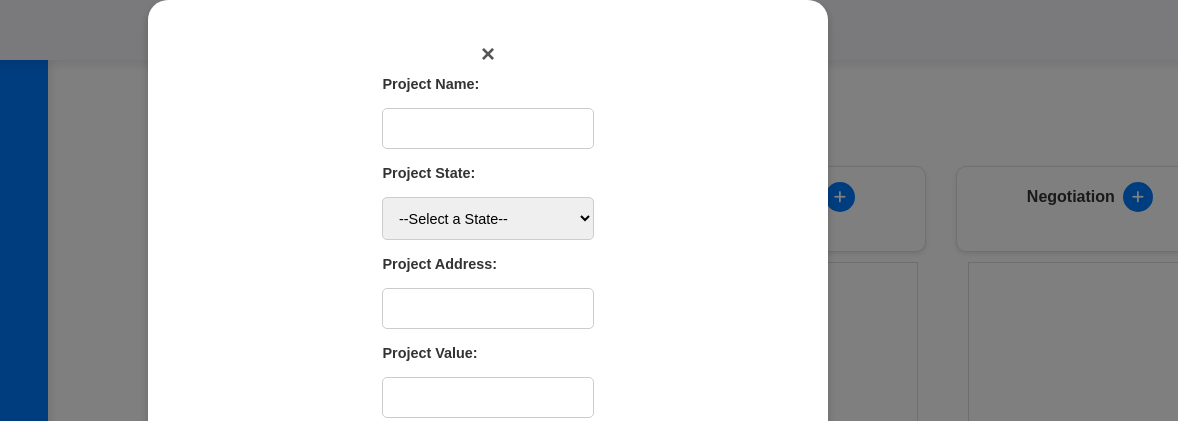
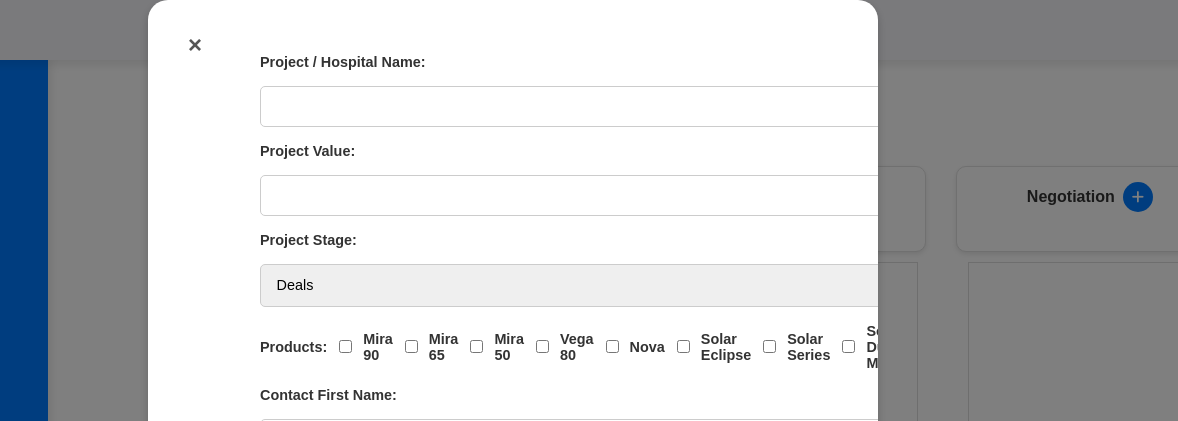
Before and after one commit to ItsAhmad/AmicoCRM, a plain HTML site: page frontend/pipeline.html in a window 1280 px wide. Both pictures are taken after a click on the button 394 px from the left and 197 px from the top of the page. Shown: the top 421 px of the page, 102-1280 px from the left. Drawn offline with Linux system fonts and the light colour scheme.

Commit message:
styling changes to ADD Deal modal

```diff
--- a/frontend/pipeline.html
+++ b/frontend/pipeline.html
@@ -214,71 +214,14 @@
   </div>
 </div>
 
-<!-- Modal to view deal -->
+<!-- Modal to ADD DEAL -->
+<!--if deal moves to quoted, then add deal value -->
 <div id="projectModal" class="modal">
   <div class="modal-content">
     <span class="close-button">&times;</span>
     <form id="projectForm">
-      <label for="projectName">Project Name:</label>
+      <label for="projectName">Project / Hospital Name:</label>
       <input type="text" id="projectName" name="projectName" required>
-
-      <label for="projectState">Project State:</label>
-      <select id="projectState" name="projectState" required>
-        <option value="">--Select a State--</option>
-        <option value="Alabama">Alabama</option>
-        <option value="Alaska">Alaska</option>
-        <option value="Arizona">Arizona</option>
-        <option value="Arkansas">Arkansas</option>
-        <option value="California">California</option>
-        <option value="Colorado">Colorado</option>
-        <option value="Connecticut">Connecticut</option>
-        <option value="Delaware">Delaware</option>
-        <option value="Florida">Florida</option>
-        <option value="Georgia">Georgia</option>
-        <option value="Hawaii">Hawaii</option>
-        <option value="Idaho">Idaho</option>
-        <option value="Illinois">Illinois</option>
-        <option value="Indiana">Indiana</option>
-        <option value="Iowa">Iowa</option>
-        <option value="Kansas">Kansas</option>
-        <option value="Kentucky">Kentucky</option>
-        <option value="Louisiana">Louisiana</option>
-        <option value="Maine">Maine</option>
-        <option value="Maryland">Maryland</option>
-        <option value="Massachusetts">Massachusetts</option>
-        <option value="Michigan">Michigan</option>
-        <option value="Minnesota">Minnesota</option>
-        <option value="Mississippi">Mississippi</option>
-        <option value="Missouri">Missouri</option>
-        <option value="Montana">Montana</option>
-        <option value="Nebraska">Nebraska</option>
-        <option value="Nevada">Nevada</option>
-        <option value="New Hampshire">New Hampshire</option>
-        <option value="New Jersey">New Jersey</option>
-        <option value="New Mexico">New Mexico</option>
-        <option value="New York">New York</option>
-        <option value="North Carolina">North Carolina</option>
-        <option value="North Dakota">North Dakota</option>
-        <option value="Ohio">Ohio</option>
-        <option value="Oklahoma">Oklahoma</option>
-        <option value="Oregon">Oregon</option>
-        <option value="Pennsylvania">Pennsylvania</option>
-        <option value="Rhode Island">Rhode Island</option>
-        <option value="South Carolina">South Carolina</option>
-        <option value="South Dakota">South Dakota</option>
-        <option value="Tennessee">Tennessee</option>
-        <option value="Texas">Texas</option>
-        <option value="Utah">Utah</option>
-        <option value="Vermont">Vermont</option>
-        <option value="Virginia">Virginia</option>
-        <option value="Washington">Washington</option>
-        <option value="West Virginia">West Virginia</option>
-        <option value="Wisconsin">Wisconsin</option>
-        <option value="Wyoming">Wyoming</option>
-      </select>
-
-      <label for="projectAddress">Project Address:</label>
-      <input type="text" id="projectAddress" name="projectAddress" required>
 
       <label for="projectValue">Project Value:</label>
       <input type="number" id="projectValue" name="projectValue" required>
@@ -293,7 +236,7 @@
         <option value="closedwon">Closed Won</option>
         <option value="closedlost">Closed Lost</option>
       </select>
-
+      <div class="PRODUCT-CHECKLIST">
       <label>Products:</label>
       <div>
         <input type="checkbox" id="Mira90" name="products" value="Mira 90">
@@ -371,7 +314,7 @@
         <input type="checkbox" id="CUSTOM" name="products" value="CUSTOM">
         <label for="CUSTOM">CUSTOM</label>
       </div>
-      <!-- Add more products here -->
+    </div>
 
       <label for="contactFirstName">Contact First Name:</label>
       <input type="text" id="contactFirstName" name="contactFirstName" required>
--- a/frontend/styles.css
+++ b/frontend/styles.css
@@ -87,12 +87,10 @@
 
 /* Modal Content */
 .modal-content {
-  flex: flex;
-  flex-direction: column;
   background-color: #ffffff;
   padding: 40px;
   border-radius: 20px;
-  width: 600px;
+  width: 650px;
   box-shadow: 0 4px 10px rgba(0, 0, 0, 0.2);
   text-align: left;
   max-height: 95%; /* Prevent overflowing screen */
@@ -114,16 +112,15 @@
 
 /* Close Button */
 .close-button {
-  float: left;
   font-size: 1.5em;
   font-weight: bold;
   color: #555555;
   cursor: pointer;
-  margin: 0 0 0px 0;
+  margin: 0px 50px 750px 0px;
 }
 
 .close-button:hover {
-  color: #000000;
+  color: #da1313;
 }
 
 /* Delete Button */
@@ -160,7 +157,7 @@ select {
   font-size: 0.9em;
   border: 1px solid #cccccc;
   border-radius: 5px;
-  width: 100%;
+  width: 40%;
   box-sizing: border-box;
 }
 
```
